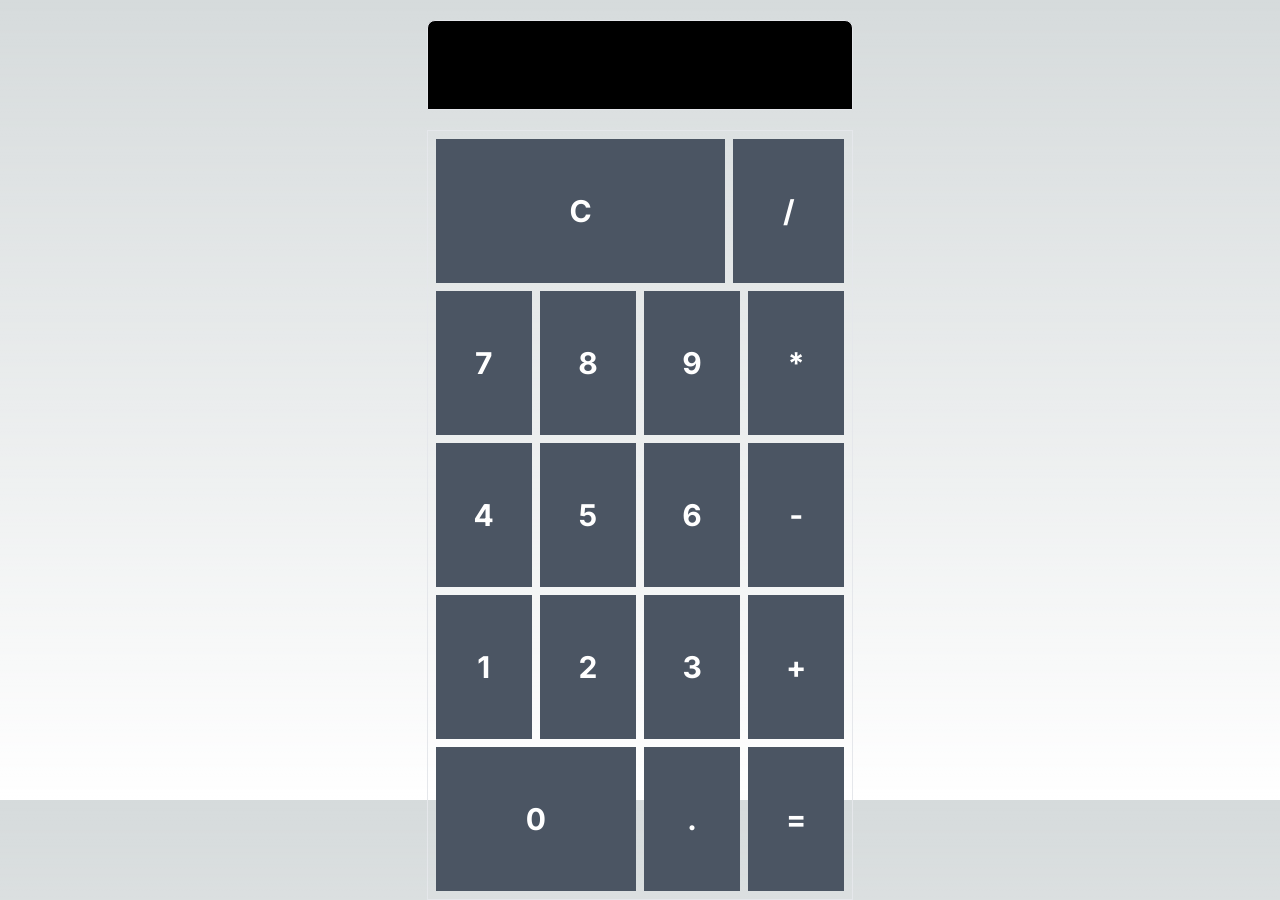
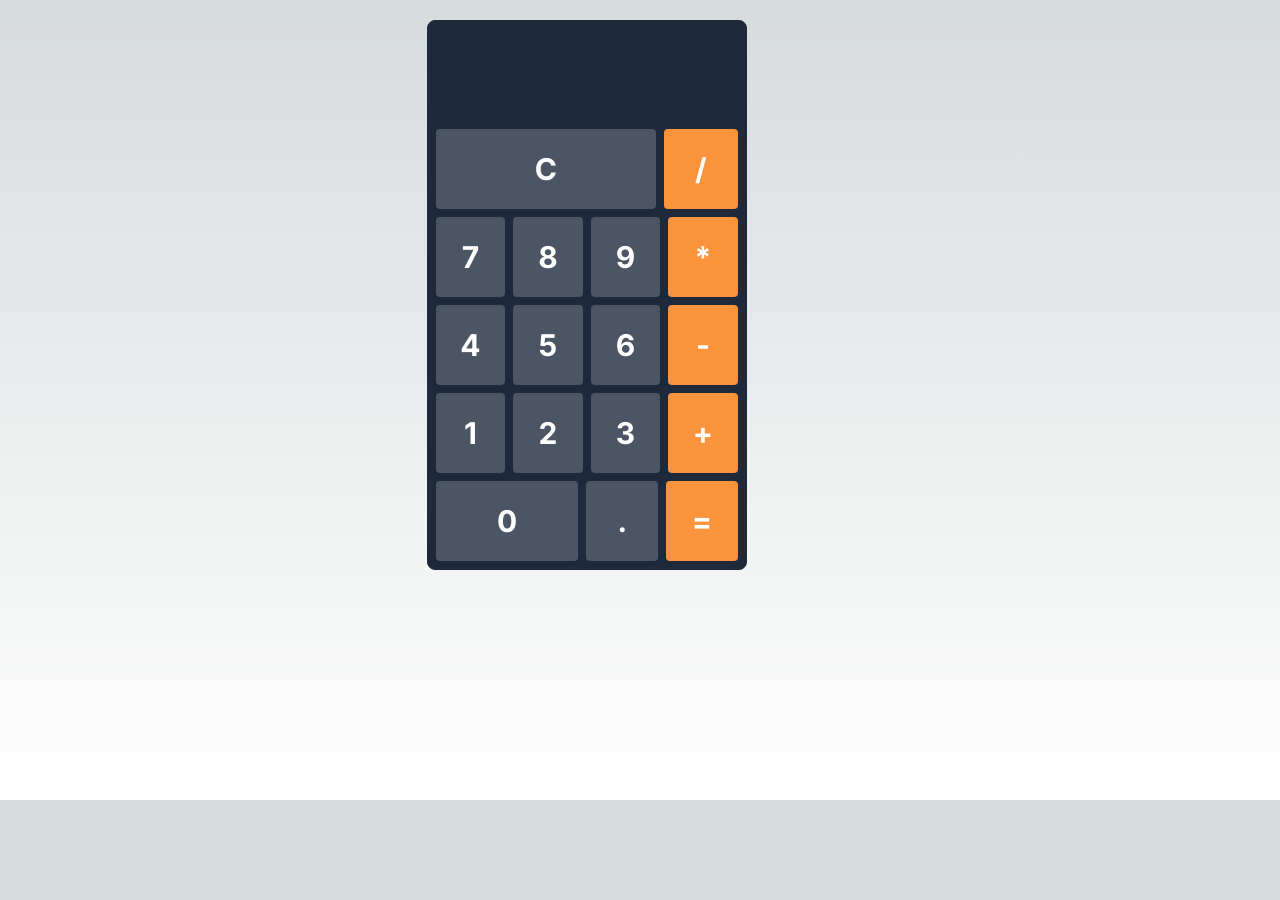
Before and after one commit to Anny-Oyes/Calculadora, a Next.js app: page / in a window 1280 px wide. After the commit the page ends 800 px from the top, so only its background shows below. Built offline with nearby package versions, Linux system fonts and the light colour scheme.

Commit message:
Mejorando estilo y funcionalidad

```diff
--- a/src/app/components/buttons.tsx
+++ b/src/app/components/buttons.tsx
@@ -2,13 +2,24 @@
 
 import React from 'react';
 
-export default function Buttons({ texto, handleKeyPress }: { texto: string, handleKeyPress?: any }) {
+export default function Buttons({ texto, handleKeyPress, color, size }: { texto: string, handleKeyPress?: any, color: string, size: string }) {
+
+    const buttonColor = `${color} text-white font-bold py-4 px-1 rounded m-1 `;
+
+    const buttonSize: any = {
+        small: 'text-lg w-1/4',
+        medium: "text-lg w-2/4",
+        large: 'text-lg w-3/4',
+    };
+
+    const sizeList = buttonSize[size] || '';
+
     return (
         <div
-            className="m-1 flex flex-col items-center bg-gray-600"
+            className={`${buttonColor} ${sizeList}`}
             onClick={() => handleKeyPress(texto)}
         >
-            <div className="h-36 font-bold text-3xl flex flex-col justify-center text-white">
+            <div className="h-12 font-bold text-3xl flex flex-col justify-center text-center text-white">
                 <span>{texto}</span>
             </div>
         </div>
--- a/src/app/components/calculadora.tsx
+++ b/src/app/components/calculadora.tsx
@@ -28,36 +28,44 @@ function Calculadora() {
 
     const calculateExpression = (expression: any) => {
         try {
-            const [num1, operator, num2] = expression.split('');
+            const match = expression.match(/(\d+)([\+\-\*\/])(\d+)/);
 
-            const number1 = parseFloat(num1);
-            const number2 = parseFloat(num2);
+            if (!match) {
+                throw new Error('Mal');
+            }
+
+            const numero1 = parseFloat(match[1]);
+            const operator = match[2];
+            const numero2 = parseFloat(match[3]);
 
             switch (operator) {
                 case '+':
-                    return number1 + number2;
+                    return numero1 + numero2;
                 case '-':
-                    return number1 - number2;
+                    return numero1 - numero2;
                 case '*':
-                    return number1 * number2;
+                    return numero1 * numero2;
                 case '/':
-                    if (number1 === 0) {
+                    if (numero2 === 0) {
                         return NaN;
                     }
-                    return number1 / number2;
+                    return numero1 / numero2;
                 default:
                     return NaN;
             }
         } catch (error) {
             return NaN;
         }
+
     };
 
 
     return (
         <div>
-            <Display texto={texto} resultado={resultado} />
-            <Keyboard keyPress={handleKeyPress} />
+            <div className="border rounded-lg border-slate-800 bg-slate-800 w-3/4 text-center">
+                <Display texto={texto} resultado={resultado} />
+                <Keyboard keyPress={handleKeyPress} />
+            </div>
         </div>
     );
 }
--- a/src/app/components/display.tsx
+++ b/src/app/components/display.tsx
@@ -3,7 +3,7 @@ import React from 'react';
 
 export default function Display({ texto, resultado }: { texto: string, resultado: any }) {
     return (
-        <div className="border rounded-t-lg p-1 bg-black">
+        <div>
             <div className={'p-2 h-20 text-2xl font-bold text-center align-middle'}>
                 <span>{texto}</span>
             </div>
--- a/src/app/components/keyboard.tsx
+++ b/src/app/components/keyboard.tsx
@@ -6,68 +6,36 @@ export default function Keyboard({ keyPress }: { keyPress?: any }) {
     const sendKey = (key: string) => {
         keyPress(key)
     }
+
     return (
-        <div className="mt-5 border p-1 ">
+        <div className="mt-5 p-1 ">
             <div className="flex flex-row justify-between">
-                <div className="w-5/6">
-                    <Buttons texto="C" handleKeyPress={sendKey} />
-                </div>
-                <div className="w-1/3">
-                    <Buttons texto="/" handleKeyPress={sendKey} />
-                </div>
+                <Buttons color="bg-gray-600" size="large" texto="C" handleKeyPress={sendKey} />
+                <Buttons color="bg-orange-400" size="small" texto="/" handleKeyPress={sendKey} />
             </div>
             <div className="flex flex-row justify-between">
-                <div className="w-1/3">
-                    <Buttons texto="7" handleKeyPress={sendKey} />
-                </div>
-                <div className="w-1/3">
-                    <Buttons texto="8" handleKeyPress={sendKey} />
-                </div>
-                <div className="w-1/3">
-                    <Buttons texto="9" handleKeyPress={sendKey} />
-                </div>
-                <div className="w-1/3">
-                    <Buttons texto="*" handleKeyPress={sendKey} />
-                </div>
+                <Buttons color="bg-gray-600" size="small" texto="7" handleKeyPress={sendKey} />
+                <Buttons color="bg-gray-600" size="small" texto="8" handleKeyPress={sendKey} />
+                <Buttons color="bg-gray-600" size="small" texto="9" handleKeyPress={sendKey} />
+                <Buttons color="bg-orange-400" size="small" texto="*" handleKeyPress={sendKey} />
+
             </div>
             <div className="flex flex-row justify-between">
-                <div className="w-1/3">
-                    <Buttons texto="4" handleKeyPress={sendKey} />
-                </div>
-                <div className="w-1/3">
-                    <Buttons texto="5" handleKeyPress={sendKey} />
-                </div>
-                <div className="w-1/3">
-                    <Buttons texto="6" handleKeyPress={sendKey} />
-                </div>
-                <div className="w-1/3">
-                    <Buttons texto="-" handleKeyPress={sendKey} />
-                </div>
+                <Buttons color="bg-gray-600" size="small" texto="4" handleKeyPress={sendKey} />
+                <Buttons color="bg-gray-600" size="small" texto="5" handleKeyPress={sendKey} />
+                <Buttons color="bg-gray-600" size="small" texto="6" handleKeyPress={sendKey} />
+                <Buttons color="bg-orange-400" size="small" texto="-" handleKeyPress={sendKey} />
             </div>
             <div className="flex flex-row justify-between">
-                <div className="w-1/3">
-                    <Buttons texto="1" handleKeyPress={sendKey} />
-                </div>
-                <div className="w-1/3">
-                    <Buttons texto="2" handleKeyPress={sendKey} />
-                </div>
-                <div className="w-1/3">
-                    <Buttons texto="3" handleKeyPress={sendKey} />
-                </div>
-                <div className="w-1/3">
-                    <Buttons texto="+" handleKeyPress={sendKey} />
-                </div>
+                <Buttons color="bg-gray-600" size="small" texto="1" handleKeyPress={sendKey} />
+                <Buttons color="bg-gray-600" size="small" texto="2" handleKeyPress={sendKey} />
+                <Buttons color="bg-gray-600" size="small" texto="3" handleKeyPress={sendKey} />
+                <Buttons color="bg-orange-400" size="small" texto="+" handleKeyPress={sendKey} />
             </div>
             <div className="flex flex-row justify-between">
-                <div className="w-2/3">
-                    <Buttons texto="0" handleKeyPress={sendKey} />
-                </div>
-                <div className="w-1/3">
-                    <Buttons texto="." handleKeyPress={sendKey} />
-                </div>
-                <div className="w-1/3">
-                    <Buttons texto="=" handleKeyPress={sendKey} />
-                </div>
+                <Buttons color="bg-gray-600" size="medium" texto="0" handleKeyPress={sendKey} />
+                <Buttons color="bg-gray-600" size="small" texto="." handleKeyPress={sendKey} />
+                <Buttons color="bg-orange-400" size="small" texto="=" handleKeyPress={sendKey} />
             </div>
         </div>
     )
```
